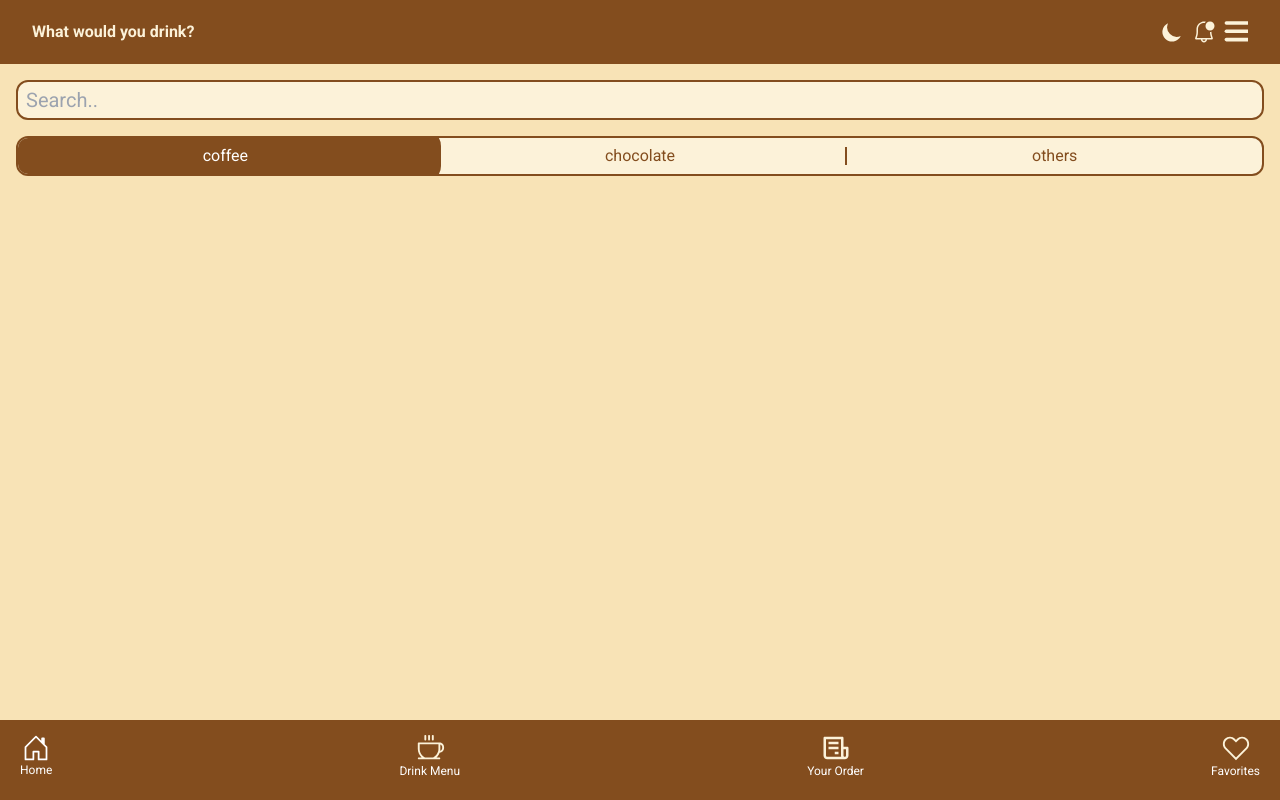
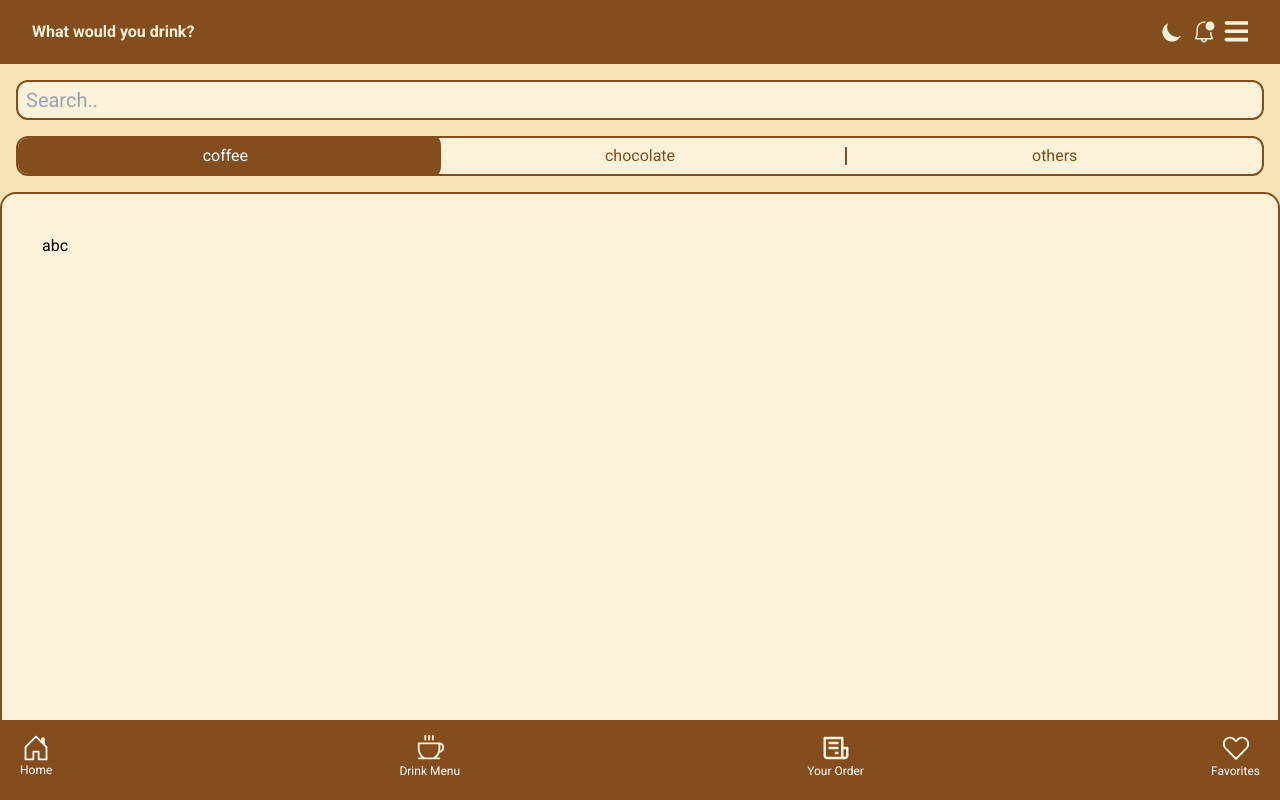
Before and after one commit to woody-morgan/study_cafe_fe, a Next.js app: page /menu in a window 1280 px wide. Built offline with nearby package versions, Linux system fonts and the light colour scheme; no server answers.

Commit message:
Feature: Global Sheet Portal

```diff
--- /dev/null
+++ b/src/atom/sheetAtom.ts
@@ -0,0 +1,31 @@
+import { atom, selector } from 'recoil'
+
+/**
+ * @param {boolean} isOpen - Whether the sheet is open or not
+ * @param {boolean} activeOverlay - Whether close the portal when click outside of the sheet
+ * @param {unknown[] | null} option - The options for the sheet content
+ */
+export type SheetShape = {
+  isOpen: boolean
+  activeOverlay: boolean
+  option?: unknown[] | null
+}
+
+const sheetInitialState: SheetShape = {
+  isOpen: false,
+  activeOverlay: true,
+  option: null,
+}
+
+const sheetState = atom<SheetShape>({
+  key: 'sheetState',
+  default: sheetInitialState,
+})
+
+const sheetSelector = selector({
+  key: 'sheetSelector',
+  // add custom getter later
+  get: ({ get }) => get(sheetState),
+})
+
+export { sheetInitialState, sheetState, sheetSelector }
--- a/src/components/common/SearchBar.tsx
+++ b/src/components/common/SearchBar.tsx
@@ -5,15 +5,15 @@ const SearchBar: FC<{
   placeholder?: string
   value: string
   className?: string
-  onChange: (value: string) => void
+  onChange: (e) => void
 }> = ({ placeholder = 'Search..', value, className, onChange }) => {
   return (
     <div className={cx('border-2 border-primary rounded-xl px-2 py-1 bg-secondary', className)}>
       <input
-        className="w-full bg-transparent text-pink-50 text-xl"
+        className="w-full bg-transparent text-primary text-xl outline-0"
         placeholder={placeholder}
         value={value}
-        onChange={(e) => onChange(e.target.value)}
+        onChange={(e) => onChange(e)}
       />
     </div>
   )
--- a/src/components/layout/PageLayout/BottomNavigation.tsx
+++ b/src/components/layout/PageLayout/BottomNavigation.tsx
@@ -10,7 +10,7 @@ const BottomNavigation: FC<{
 }> = ({ fixed = true }) => {
   return (
     <Fragment>
-      <div className={cx('z-10 fixed bottom-0 w-full bg-primary', fixed ? 'fixed' : 'relative')}>
+      <div className={cx('z-50 fixed bottom-0 w-full bg-primary', fixed ? 'fixed' : 'relative')}>
         <div className={cx('w-full px-5 pb-2 flex justify-between text-white', bottomSheetHeight)}>
           {siteRouter.map((info, index) => {
             return (
--- /dev/null
+++ b/src/containers/sheet/SheetContainer.tsx
@@ -0,0 +1,66 @@
+import { Portal } from '@src/components/common'
+import { FC } from 'react'
+import { sheetState } from '@src/atom/sheetAtom'
+import { AnimatePresence, motion } from 'framer-motion'
+import { useRecoilState } from 'recoil'
+import cx from 'classnames'
+
+const SheetContainer: FC = () => {
+  const [{ isOpen, activeOverlay }, setAppSheetState] = useRecoilState(sheetState)
+
+  return (
+    <Portal selectorId="sheet">
+      <AnimatePresence>
+        {isOpen ? (
+          <motion.div
+            variants={SheetVars}
+            initial="enter"
+            animate="center"
+            exit="exit"
+            className={cx('fixed z-30', activeOverlay ? 'inset-0' : 'inset-x-0 top-48 bottom-0')}
+          >
+            {/* create overlay when activeOverlay is active */}
+            {activeOverlay && (
+              <div
+                className="w-full h-48"
+                onClick={() => setAppSheetState((prev) => ({ ...prev, isOpen: false }))}
+              />
+            )}
+            <div className="bg-secondary w-full h-full rounded-t-2xl border-x-2 border-t-2 border-primary p-10">
+              <div>abc</div>
+            </div>
+          </motion.div>
+        ) : null}
+      </AnimatePresence>
+    </Portal>
+  )
+}
+
+const SheetVars = {
+  enter: {
+    opacity: 0,
+    y: 1000,
+    transition: {
+      duration: 0.5,
+      ease: 'easeInOut',
+    },
+  },
+  center: {
+    opacity: 1,
+    y: 0,
+    transition: {
+      duration: 0.5,
+      ease: 'easeInOut',
+    },
+  },
+  exit: {
+    opacity: 0,
+    y: 1000,
+    transition: {
+      duration: 0.5,
+      ease: 'easeInOut',
+    },
+  },
+}
+
+export default SheetContainer
--- a/src/core/interface/portal-type.ts
+++ b/src/core/interface/portal-type.ts
@@ -1 +1,2 @@
-export type PortalType = 'modal' | 'snackbar' | 'dialog'
+export type PortalType = 'modal' | 'snackbar' | 'dialog' | 'sheet'
+export const portalType = ['modal', 'snackbar', 'dialog', 'sheet']
--- a/src/pages/_app.tsx
+++ b/src/pages/_app.tsx
@@ -16,6 +16,7 @@ import { ThemeProvider } from 'next-themes'
 import { authSelector } from '@src/atom/authAtom'
 import { useTimeout } from '@src/hooks'
 import withRecoilRoot from '@src/hoc/WithRecoilRoot'
+import SheetContainer from '@src/containers/sheet/SheetContainer'
 
 axios.defaults.withCredentials = true
 axios.defaults.baseURL = process.env.NEXT_PUBLIC_API_BASE_URL
@@ -53,8 +54,9 @@ const App: NextPage = ({ Component, pageProps, router }: AppProps) => {
             <Component {...pageProps} key={router.route} />
           </AnimatePresence>
         </CommonLayout>
+        <ModalContainer />
+        <SheetContainer />
       </ThemeProvider>
-      <ModalContainer />
     </>
   )
 }
--- a/src/pages/_document.tsx
+++ b/src/pages/_document.tsx
@@ -1,6 +1,7 @@
 import React from 'react'
 import Document, { Head, Html, Main, NextScript } from 'next/document'
 import { appColor } from '@src/utils/constants'
+import { portalType } from '@src/core/interface/portal-type'
 
 export default class MyDocument extends Document {
   render() {
@@ -25,9 +26,9 @@ export default class MyDocument extends Document {
         </Head>
         <body className="bg-background text-black antialiased dark:bg-background_dark dark:text-white">
           <Main />
-          <div id="modal" />
-          <div id="snackbar" />
-          <div id="dialog" />
+          {portalType.map((item) => {
+            return <div key={item} id={item} />
+          })}
           <NextScript />
         </body>
       </Html>
--- a/src/pages/menu.tsx
+++ b/src/pages/menu.tsx
@@ -1,10 +1,11 @@
 import React, { useEffect, useMemo, useState } from 'react'
-import { useSetRecoilState } from 'recoil'
+import { useRecoilState, useSetRecoilState } from 'recoil'
 import { layoutState } from '@src/atom/layoutAtom'
 import { PageLayout } from '@src/components/layout'
 import { NextPage } from 'next'
 import { HorizontalItemList, SearchBar } from '@src/components/common'
 import { useInput } from '@src/hooks'
+import { sheetState } from '@src/atom/sheetAtom'
 
 export async function getServerSideProps(ctx) {
   return { props: { title: 'What would you drink?' } }
@@ -14,12 +15,14 @@ const MenuPage: NextPage<{
   title: string
 }> = ({ title }) => {
   const MenuList = useMemo(() => ['coffee', 'chocolate', 'others'], [])
+  const setUserLayoutState = useSetRecoilState(layoutState)
+  const [appSheet, setAppSheet] = useRecoilState(sheetState)
 
   const [searchInput, handleSearchInput] = useInput('')
-  const setUserLayoutState = useSetRecoilState(layoutState)
   const [selectedMenu, setSelectedMenu] = useState<typeof MenuList[number]>('coffee')
 
   useEffect(() => {
+    setAppSheet((prev) => ({ ...prev, isOpen: true, activeOverlay: false }))
     setUserLayoutState((prev) => ({ ...prev, title: title }))
   }, [])
 
```
